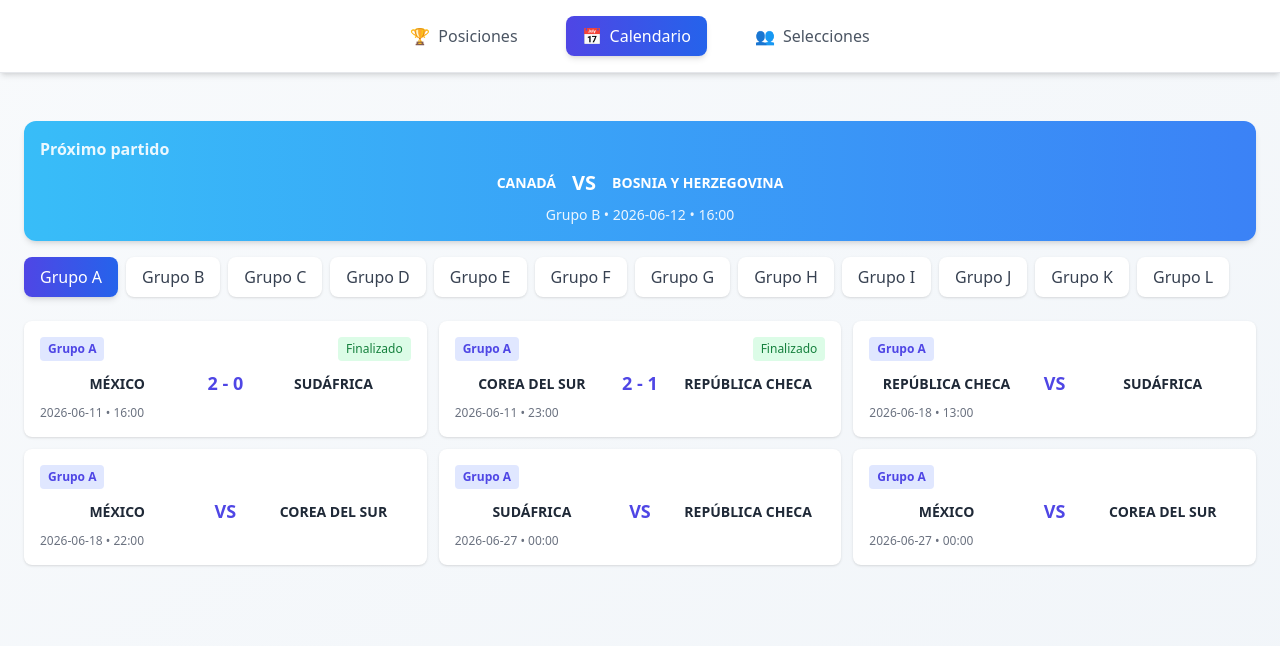
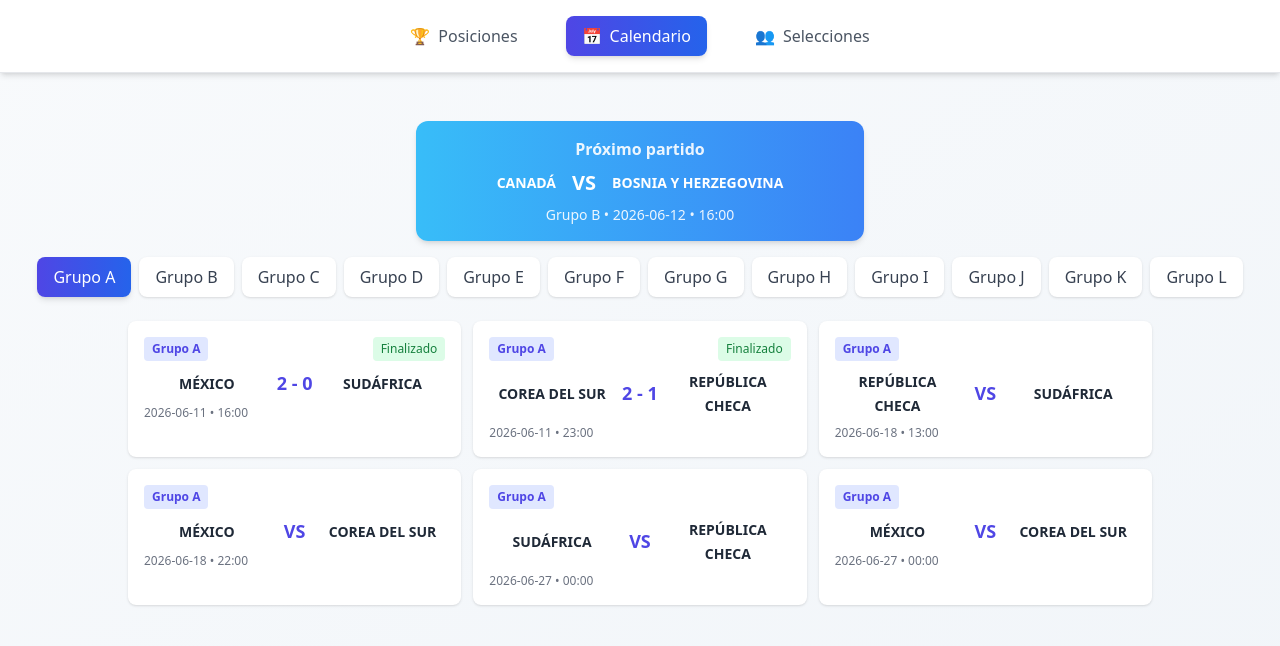
Before and after one commit to la-furia/prode, a React (Vite) app: page /#/calendario in a window 1280 px wide. Shown: the top 646 px of the page. Built offline with nearby package versions, Linux system fonts and the light colour scheme.

Commit message:
Center all content in Calendario page
- Banner max-w-md to reduce width
- Center group filters
- Center match cards grid

```diff
--- a/src/pages/Calendario.tsx
+++ b/src/pages/Calendario.tsx
@@ -28,8 +28,8 @@ export function Calendario({ matches }: CalendarioProps) {
     <div className="max-w-7xl mx-auto p-6">
       {/* Próximo partido */}
       {nextMatch && (
-        <div className="bg-gradient-to-r from-sky-400 to-blue-500 rounded-xl p-4 mb-4 text-white shadow-md">
-          <h2 className="text-base font-semibold mb-2 opacity-90">Próximo partido</h2>
+        <div className="bg-gradient-to-r from-sky-400 to-blue-500 rounded-xl p-4 mb-4 text-white shadow-md max-w-md mx-auto">
+          <h2 className="text-base font-semibold mb-2 opacity-90 text-center">Próximo partido</h2>
           <div className="flex justify-center items-center">
             <div className="text-center">
               <div className="font-bold text-sm">{nextMatch.team1}</div>
@@ -46,7 +46,7 @@ export function Calendario({ matches }: CalendarioProps) {
       )}
 
       {/* Filtros de grupo */}
-      <div className="flex flex-wrap gap-2 mb-6">
+      <div className="flex flex-wrap gap-2 mb-6 justify-center">
         {groups.map((group) => (
           <button
             key={group}
@@ -63,7 +63,8 @@ export function Calendario({ matches }: CalendarioProps) {
       </div>
 
       {/* Partidos */}
-      <div className="grid gap-3 md:grid-cols-2 lg:grid-cols-3">
+      <div className="flex justify-center">
+        <div className="grid gap-3 md:grid-cols-2 lg:grid-cols-3 max-w-5xl w-full">
           {filteredMatches.length === 0 ? (
             <p className="text-gray-500 col-span-3 text-center py-8">Selecciona un grupo para ver los partidos</p>
           ) : (
@@ -105,5 +106,6 @@ export function Calendario({ matches }: CalendarioProps) {
           )}
         </div>
       </div>
+    </div>
   )
 }
```
Lines whose indentation alone changed are shown as unchanged.
